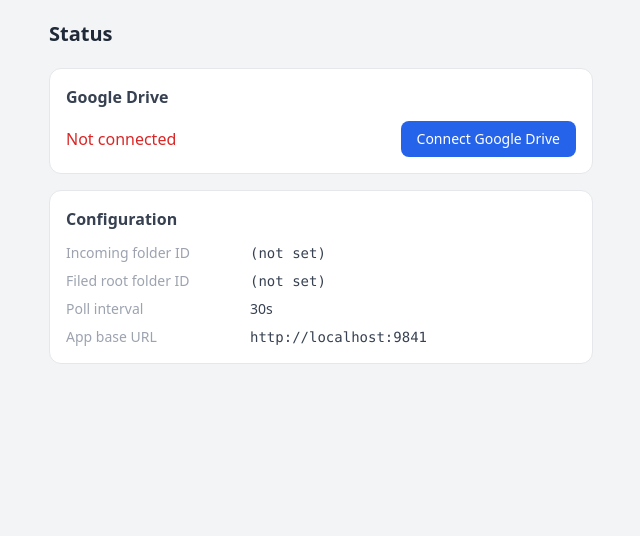
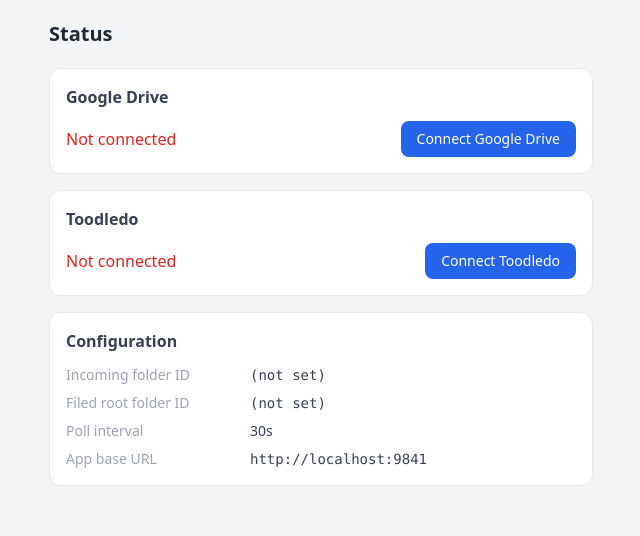
Before and after one commit to robcmorgan/scanny, a FastAPI app: page /status in a window 1280 px wide. Shown: the top 536 px of the page, without its empty margins (319-959 px from the left). Run offline with FastAPI, Linux system fonts and the light colour scheme; some libraries are stand-ins or nearby versions.

Commit message:
Create 2Do tasks via Toodledo API instead of the Mac/AppleScript relay
Replaces the old flow (Scanny writes a JSON file to a Drive folder, a
launchd agent on a Mac polls it and runs AppleScript against 2Do) with
a direct server-side integration: Scanny now talks to Toodledo's REST
API, and 2Do picks the tasks up on its own sync. No Mac needs to be
running.

- services/toodledo.py: OAuth2 flow (authorize/callback/refresh), task
  creation, and folder lookup/creation (2Do maps Toodledo folders to
  its own Lists, used to route tasks to "go with Rob incoming" /
  "Beccy incoming").
- New routes: /toodledo/auth, /toodledo/callback, /toodledo/test-task.
- /status now shows Toodledo connection state with a test-task button.
- _queue_2do_task rewritten to call the Toodledo service instead of
  uploading a JSON file to Drive; drive_tasks_folder_id setting removed
  since it's no longer used.

Co-Authored-By: Claude Sonnet 5 <noreply@anthropic.com>

```diff
--- a/app/config.py
+++ b/app/config.py
@@ -11,7 +11,9 @@ class Settings(BaseSettings):
     poll_interval_seconds: int = 30
     app_base_url: str = "http://localhost:9841"
     drive_import_folder_id: str = ""
-    drive_tasks_folder_id: str = ""   # Drive folder ID for 2Do task queue files
+    toodledo_client_id: str = ""
+    toodledo_client_secret: str = ""
+    toodledo_token_file: str = "../data/toodledo_token.json"
 
     class Config:
         env_file = "../.env"
--- a/app/main.py
+++ b/app/main.py
@@ -18,6 +18,7 @@ from models import Group, Subgroup, PendingScan, Document
 from config import settings
 from services.drive import get_flow, save_credentials_from_flow, get_credentials, get_drive_service
 from services.watcher import start_scheduler, stop_scheduler
+import services.toodledo as toodledo
 
 
 THUMB_CACHE = Path(__file__).parent.parent / "data" / "thumbnails"
@@ -141,46 +142,7 @@ def _chip_color(key: str) -> str:
         h = (h * 31 + ord(c)) & 0x7FFFFFFF
     return _CHIP_PALETTE[h % len(_CHIP_PALETTE)]
 
-_TW_HEX = {
-    "blue":    {100:"#dbeafe",200:"#bfdbfe",300:"#93c5fd",400:"#60a5fa"},
-    "orange":  {100:"#ffedd5",200:"#fed7aa",300:"#fdba74",400:"#fb923c"},
-    "green":   {100:"#dcfce7",200:"#bbf7d0",300:"#86efac",400:"#4ade80"},
-    "fuchsia": {100:"#fdf4ff",200:"#fae8ff",300:"#f0abfc",400:"#e879f9"},
-    "amber":   {100:"#fef3c7",200:"#fde68a",300:"#fcd34d",400:"#fbbf24"},
-    "sky":     {100:"#e0f2fe",200:"#bae6fd",300:"#7dd3fc",400:"#38bdf8"},
-    "red":     {100:"#fee2e2",200:"#fecaca",300:"#fca5a5",400:"#f87171"},
-    "lime":    {100:"#f7fee7",200:"#d9f99d",300:"#bef264",400:"#a3e635"},
-    "violet":  {100:"#ede9fe",200:"#ddd6fe",300:"#c4b5fd",400:"#a78bfa"},
-    "yellow":  {100:"#fef9c3",200:"#fef08a",300:"#fde047",400:"#facc15"},
-    "teal":    {100:"#ccfbf1",200:"#99f6e4",300:"#5eead4",400:"#2dd4bf"},
-    "pink":    {100:"#fce7f3",200:"#fbcfe8",300:"#f9a8d4",400:"#f472b6"},
-    "rose":    {100:"#ffe4e6",200:"#fecdd3",300:"#fda4af",400:"#fb7185"},
-    "emerald": {100:"#d1fae5",200:"#a7f3d0",300:"#6ee7b7",400:"#34d399"},
-    "cyan":    {100:"#cffafe",200:"#a5f3fc",300:"#67e8f9",400:"#22d3ee"},
-    "indigo":  {100:"#e0e7ff",200:"#c7d2fe",300:"#a5b4fc",400:"#818cf8"},
-    "purple":  {100:"#f3e8ff",200:"#e9d5ff",300:"#d8b4fe",400:"#c084fc"},
-}
-
-def _chip_color_hex(key: str) -> str:
-    bg = _chip_color(key).split()[0]          # "bg-violet-300"
-    parts = bg.split("-")
-    hue = "-".join(parts[1:-1])               # "violet"
-    shade = int(parts[-1])                    # 300
-    return _TW_HEX.get(hue, {}).get(shade, "#e5e7eb")
-
-def _button_band_style(group_key: str, sub_key: str) -> str:
-    band = _chip_color_hex(group_key)
-    bg   = _chip_color_hex(sub_key)
-    return (
-        f"background:linear-gradient(to right,"
-        f"{band} 1rem,"
-        f"rgba(0,0,0,0.2) 1rem,rgba(0,0,0,0.2) calc(1rem + 2px),"
-        f"{bg} calc(1rem + 2px))"
-    )
-
 templates.env.globals["chip_color"] = _chip_color
-templates.env.globals["chip_color_hex"] = _chip_color_hex
-templates.env.globals["button_band_style"] = _button_band_style
 
 
 def _is_default_name(doc, subgroup=None) -> bool:
@@ -223,6 +185,35 @@ async def drive_callback(code: str):
     flow = get_flow()
     save_credentials_from_flow(flow, code)
     return RedirectResponse("/")
+
+
+# ---------------------------------------------------------------------------
+# Toodledo OAuth
+# ---------------------------------------------------------------------------
+
+@app.get("/toodledo/auth")
+async def toodledo_auth():
+    return RedirectResponse(toodledo.get_authorize_url(state="scanny"))
+
+
+@app.get("/toodledo/callback")
+async def toodledo_callback(code: str):
+    await asyncio.to_thread(toodledo.exchange_code, code)
+    return RedirectResponse("/status")
+
+
+@app.post("/toodledo/test-task", response_class=HTMLResponse)
+async def toodledo_test_task():
+    import json as _json
+    try:
+        result = await asyncio.to_thread(
+            toodledo.create_task,
+            "Scanny test task",
+            f"Test task from Scanny.\n{settings.app_base_url}/",
+        )
+        return _json.dumps(result, indent=2)
+    except Exception as e:
+        return f"Error: {e}"
 
 
 # ---------------------------------------------------------------------------
@@ -1976,34 +1967,16 @@ async def document_delete_from_drive(document_id: int, db: AsyncSession = Depend
 # ---------------------------------------------------------------------------
 
 async def _queue_2do_task(doc_id: int, title: str, category: str, assignee: str, scan_date: str = ""):
-    """Write a task JSON file to the Drive tasks folder for the Mac sync agent to pick up."""
-    if not settings.drive_tasks_folder_id:
+    """Create a Toodledo task for the given assignee, synced into 2Do."""
+    if not toodledo.is_connected():
         return
-    import json as _json
-    from googleapiclient.http import MediaInMemoryUpload
-
-    list_name = "go with Rob incoming" if assignee == "rob" else "Beccy incoming"
+    folder_name = "go with Rob incoming" if assignee == "rob" else "Beccy incoming"
     note_lines = [l for l in [category, f"{settings.app_base_url}/document/{doc_id}", f"Scanned {scan_date}" if scan_date else ""] if l]
-    task = {"title": title, "note": "\n".join(note_lines), "list": list_name, "doc_id": doc_id}
-    filename = f"scanny_{assignee}_{doc_id}.json"
-    content = _json.dumps(task, indent=2).encode()
-
-    def _upload():
-        svc = get_drive_service()
-        existing = svc.files().list(
-            q=f"name='{filename}' and '{settings.drive_tasks_folder_id}' in parents and trashed=false",
-            fields="files(id)",
-        ).execute().get("files", [])
-        for f in existing:
-            svc.files().delete(fileId=f["id"]).execute()
-        svc.files().create(
-            body={"name": filename, "parents": [settings.drive_tasks_folder_id]},
-            media_body=MediaInMemoryUpload(content, mimetype="application/json"),
-            fields="id",
-        ).execute()
+    note = "\n".join(note_lines)
 
     try:
-        await asyncio.to_thread(_upload)
+        folder_id = await asyncio.to_thread(toodledo.get_or_create_folder, folder_name)
+        await asyncio.to_thread(toodledo.create_task, title, note, folder_id)
     except Exception as e:
         print(f"[2Do queue] doc={doc_id} assignee={assignee}: {e}")
 
@@ -2558,5 +2531,6 @@ async def status(request: Request):
     return templates.TemplateResponse("status.html", {
         "request": request,
         "drive_authed": get_credentials() is not None,
+        "toodledo_authed": toodledo.is_connected(),
         "settings": settings,
     })
--- /dev/null
+++ b/app/services/toodledo.py
@@ -0,0 +1,146 @@
+import os
+import time
+import json as _json
+from typing import Optional
+from urllib.parse import urlencode
+
+import httpx
+
+from config import settings
+
+AUTH_URL = "https://api.toodledo.com/3/account/authorize.php"
+TOKEN_URL = "https://api.toodledo.com/3/account/token.php"
+TASKS_ADD_URL = "https://api.toodledo.com/3/tasks/add.php"
+FOLDERS_GET_URL = "https://api.toodledo.com/3/folders/get.php"
+FOLDERS_ADD_URL = "https://api.toodledo.com/3/folders/add.php"
+SCOPE = "basic tasks write"
+
+_folder_cache: dict[str, int] = {}
+
+
+def get_authorize_url(state: str) -> str:
+    params = {
+        "response_type": "code",
+        "client_id": settings.toodledo_client_id,
+        "state": state,
+        "scope": SCOPE,
+    }
+    return f"{AUTH_URL}?{urlencode(params)}"
+
+
+def _save_token(data: dict) -> None:
+    data = dict(data)
+    data["obtained_at"] = time.time()
+    os.makedirs(os.path.dirname(settings.toodledo_token_file), exist_ok=True)
+    with open(settings.toodledo_token_file, "w") as f:
+        _json.dump(data, f)
+
+
+def _load_token() -> Optional[dict]:
+    if not os.path.exists(settings.toodledo_token_file):
+        return None
+    with open(settings.toodledo_token_file) as f:
+        return _json.load(f)
+
+
+def exchange_code(code: str) -> dict:
+    resp = httpx.post(
+        TOKEN_URL,
+        data={
+            "grant_type": "authorization_code",
+            "code": code,
+            "redirect_uri": f"{settings.app_base_url}/toodledo/callback",
+        },
+        auth=(settings.toodledo_client_id, settings.toodledo_client_secret),
+        timeout=15,
+    )
+    resp.raise_for_status()
+    data = resp.json()
+    _save_token(data)
+    return data
+
+
+def _refresh(token: dict) -> dict:
+    resp = httpx.post(
+        TOKEN_URL,
+        data={"grant_type": "refresh_token", "refresh_token": token["refresh_token"]},
+        auth=(settings.toodledo_client_id, settings.toodledo_client_secret),
+        timeout=15,
+    )
+    resp.raise_for_status()
+    data = resp.json()
+    _save_token(data)
+    return data
+
+
+def get_access_token() -> Optional[str]:
+    """Return a valid access token, transparently refreshing if it's expired.
+
+    A refresh_token can only be used once (Toodledo invalidates it on use), so
+    every refresh must persist the new refresh_token it comes back with.
+    """
+    token = _load_token()
+    if not token:
+        return None
+    expires_in = token.get("expires_in", 3600)
+    obtained_at = token.get("obtained_at", 0)
+    if time.time() > obtained_at + expires_in - 60:
+        try:
+            token = _refresh(token)
+        except Exception:
+            return None
+    return token.get("access_token")
+
+
+def is_connected() -> bool:
+    return get_access_token() is not None
+
+
+def get_or_create_folder(name: str) -> int:
+    """Return the id of a Toodledo folder by name, creating it if it doesn't exist yet.
+
+    2Do maps Toodledo folders to its own Lists, so this is how a task ends up
+    filed under e.g. "go with Rob incoming" instead of the default list.
+    """
+    if name in _folder_cache:
+        return _folder_cache[name]
+    access_token = get_access_token()
+    if not access_token:
+        raise ValueError("Not authenticated with Toodledo")
+
+    resp = httpx.get(FOLDERS_GET_URL, params={"access_token": access_token}, timeout=15)
+    resp.raise_for_status()
+    folders = resp.json()
+    if isinstance(folders, list):
+        for f in folders:
+            _folder_cache[f["name"]] = f["id"]
+    if name in _folder_cache:
+        return _folder_cache[name]
+
+    resp = httpx.post(FOLDERS_ADD_URL, data={"access_token": access_token, "name": name}, timeout=15)
+    resp.raise_for_status()
+    result = resp.json()
+    if isinstance(result, dict) and "errorDesc" in result:
+        raise ValueError(f"Toodledo error: {result['errorDesc']}")
+    folder_id = result[0]["id"]
+    _folder_cache[name] = folder_id
+    return folder_id
+
+
+def create_task(title: str, note: str = "", folder_id: Optional[int] = None) -> dict:
+    access_token = get_access_token()
+    if not access_token:
+        raise ValueError("Not authenticated with Toodledo")
+    task = {"title": title, "note": note}
+    if folder_id is not None:
+        task["folder"] = folder_id
+    resp = httpx.post(
+        TASKS_ADD_URL,
+        data={"access_token": access_token, "tasks": _json.dumps([task])},
+        timeout=15,
+    )
+    resp.raise_for_status()
+    result = resp.json()
+    if isinstance(result, dict) and "errorDesc" in result:
+        raise ValueError(f"Toodledo error: {result['errorDesc']}")
+    return result
--- a/app/templates/status.html
+++ b/app/templates/status.html
@@ -17,6 +17,31 @@
   <div class="flex items-center justify-between">
     <span class="text-red-600 font-medium">Not connected</span>
     <a href="/drive/auth" class="bg-blue-600 text-white px-4 py-2 rounded-lg text-sm font-medium">Connect Google Drive</a>
+  </div>
+  {% endif %}
+</div>
+
+<div class="bg-white border border-gray-200 rounded-xl p-4 mb-4">
+  <h2 class="font-semibold text-gray-700 mb-3">Toodledo</h2>
+  {% if toodledo_authed %}
+  <div class="flex items-center justify-between">
+    <div class="flex items-center gap-2 text-green-700 font-medium">
+      <svg class="w-5 h-5" fill="currentColor" viewBox="0 0 20 20">
+        <path fill-rule="evenodd" d="M10 18a8 8 0 100-16 8 8 0 000 16zm3.707-9.293a1 1 0 00-1.414-1.414L9 10.586 7.707 9.293a1 1 0 00-1.414 1.414l2 2a1 1 0 001.414 0l4-4z" clip-rule="evenodd"/>
+      </svg>
+      Connected
+    </div>
+    <button
+      hx-post="/toodledo/test-task"
+      hx-target="#toodledo-test-result"
+      hx-swap="innerHTML"
+      class="bg-gray-100 text-gray-700 px-4 py-2 rounded-lg text-sm font-medium active:opacity-70">Send test task</button>
+  </div>
+  <pre id="toodledo-test-result" class="mt-2 text-xs text-gray-500 whitespace-pre-wrap break-all"></pre>
+  {% else %}
+  <div class="flex items-center justify-between">
+    <span class="text-red-600 font-medium">Not connected</span>
+    <a href="/toodledo/auth" class="bg-blue-600 text-white px-4 py-2 rounded-lg text-sm font-medium">Connect Toodledo</a>
   </div>
   {% endif %}
 </div>
```
Also changed, not shown: CLAUDE.md (+5 -0 lines), 2 other files.
